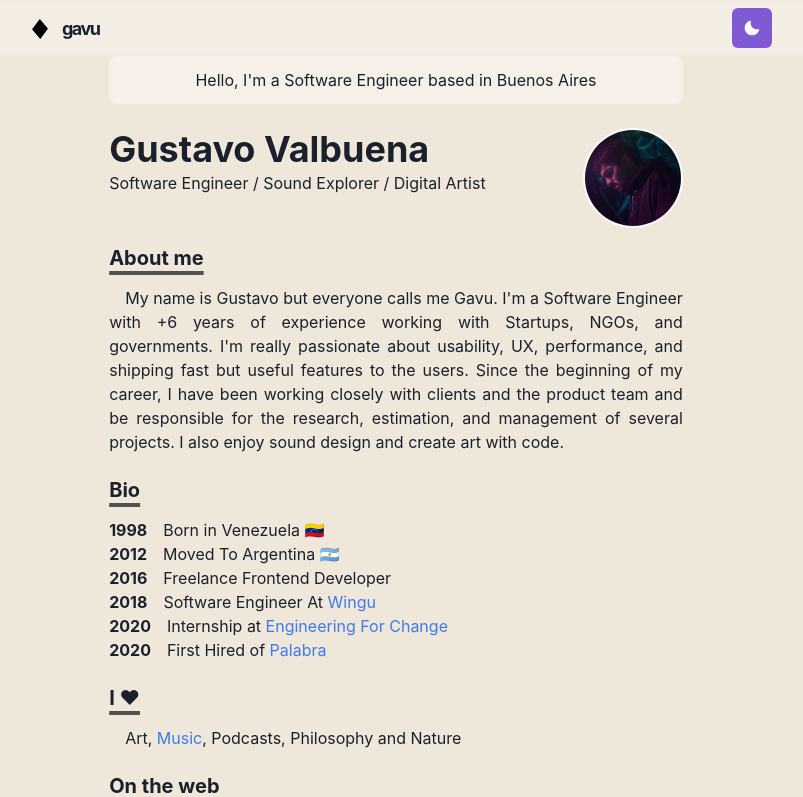
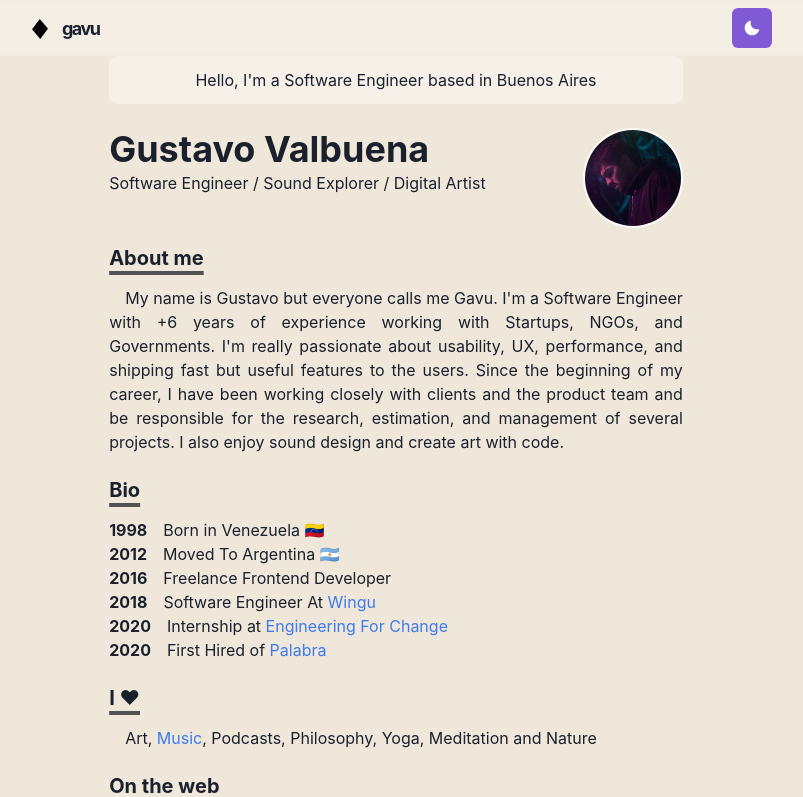
Before and after one commit to ValbuenaG/gavu-homepage, a Next.js app: page / in a window 1280 px wide. Shown: the top 797 px of the page, without its empty margins (244-1047 px from the left). Built offline with nearby package versions, Linux system fonts and the light colour scheme.

Commit message:
add more info

```diff
--- a/pages/index.js
+++ b/pages/index.js
@@ -53,7 +53,7 @@ const Page = () => {
           About me
         </Heading>
         <Paragraph>
-        My name is Gustavo but everyone calls me Gavu. I&apos;m a Software Engineer with +6 years of experience working with Startups, NGOs, and governments.
+        My name is Gustavo but everyone calls me Gavu. I&apos;m a Software Engineer with +6 years of experience working with Startups, NGOs, and Governments.
         I&apos;m really passionate about usability, UX, performance, and shipping fast but useful features to the users.
         Since the beginning of my career, I have been working closely with clients and the product team and be responsible for the research, estimation, and management of several projects.
         I also enjoy sound design and create art with code.
@@ -105,7 +105,7 @@ const Page = () => {
           <Link href="https://open.spotify.com/artist/24bDzC2WU7oRMTv9xKmBiU?si=ulKLTUiWRP6sb8OE1mvsrA" target="_blank">
             Music
           </Link>
-          , Podcasts, Philosophy and Nature
+          , Podcasts, Philosophy, Yoga, Meditation and Nature
         </Paragraph>
       </Section>
 
```
